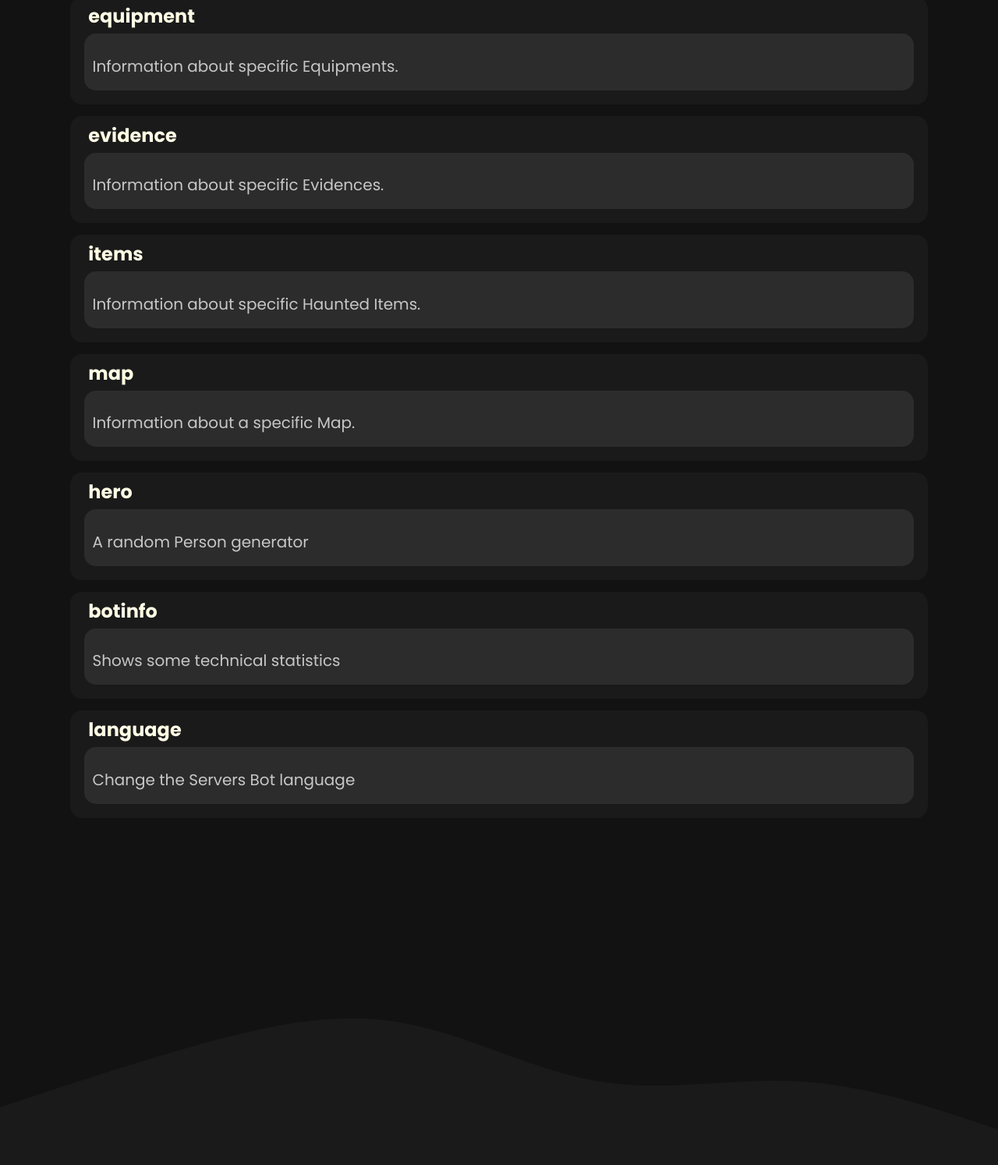
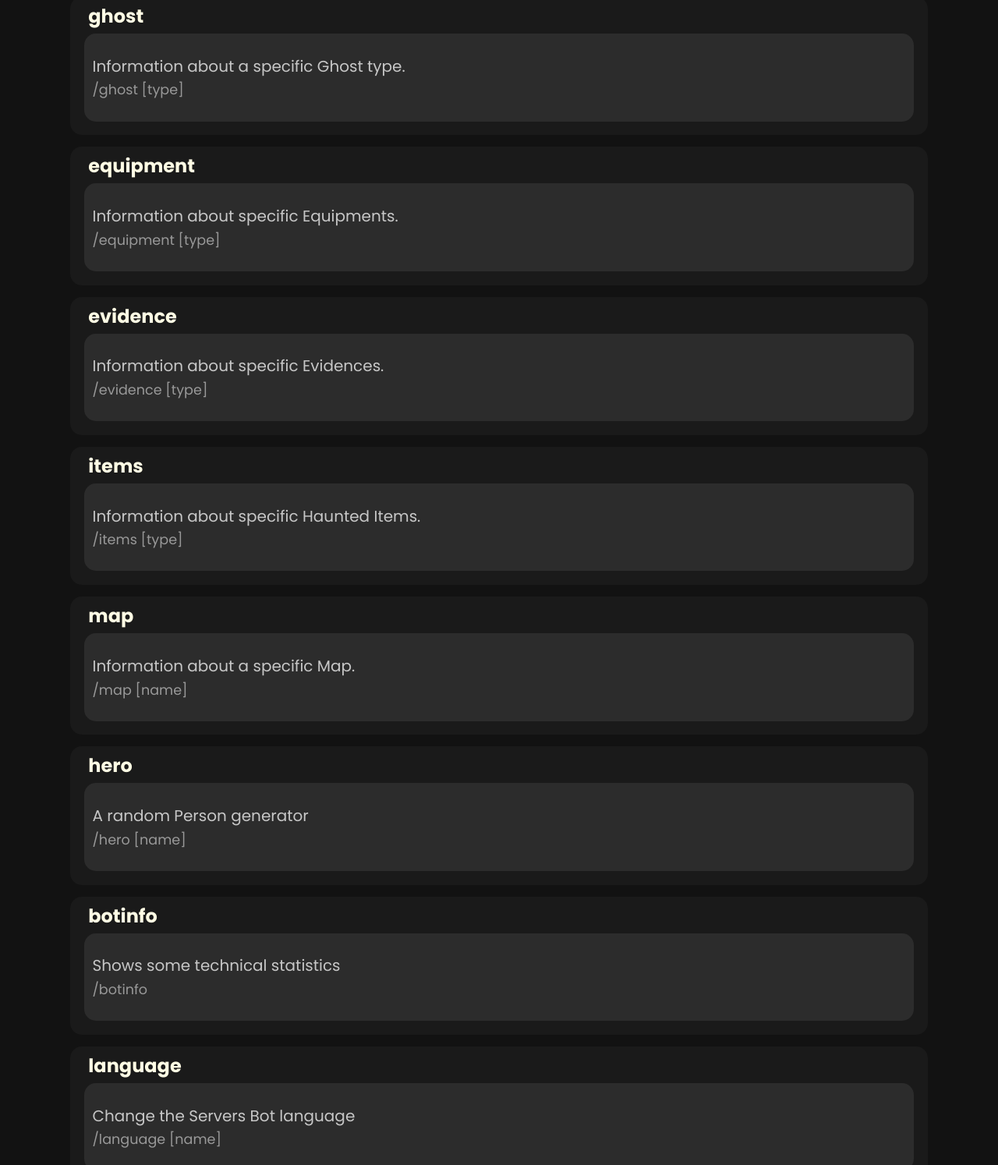
Before and after one commit to Ghosty-Phasmo-Helper/website, a plain HTML site: page index.html in a window 1280 px wide. Shown: the part 2044-3538 px from the top of the page at 78% size. Drawn offline with nearby package versions, Linux system fonts and the light colour scheme.

Commit message:
v1.0.1
Added "Syntax" to command list

```diff
--- a/index.html
+++ b/index.html
@@ -138,13 +138,25 @@
         <div class="commands">
             <!-- Command Start -->
             <div class="command" data-name="phasmo">
+                <h2>ghost</h2><span>
+                    <div class="cmdinfo">
+                        <p>Information about a specific Ghost type.</p>
+                    </div>
+                    <div class="cmdali">
+                        <p>/ghost [type]</p>
+                    </div>
+                </span>
+            </div>
+            <!-- Command End -->
+            <!-- Command Start -->
+            <div class="command" data-name="phasmo">
                 <h2>equipment</h2><span>
                     <div class="cmdinfo">
                         <p>Information about specific Equipments.</p>
                     </div>
-                    <!--div class="cmdali">
-                        <p>Aliases:</p>
-                    </div-->
+                    <div class="cmdali">
+                        <p>/equipment [type]</p>
+                    </div>
                 </span>
             </div>
             <!-- Command End -->
@@ -153,6 +165,9 @@
                 <h2>evidence</h2><span>
                     <div class="cmdinfo">
                         <p>Information about specific Evidences.</p>
+                    </div>
+                    <div class="cmdali">
+                        <p>/evidence [type]</p>
                     </div>
                 </span>
             </div>
@@ -163,6 +178,9 @@
                     <div class="cmdinfo">
                         <p>Information about specific Haunted Items.</p>
                     </div>
+                    <div class="cmdali">
+                        <p>/items [type]</p>
+                    </div>
                 </span>
             </div>
             <!-- Command End -->
@@ -171,6 +189,9 @@
                 <h2>map</h2><span>
                     <div class="cmdinfo">
                         <p>Information about a specific Map.</p>
+                    </div>
+                    <div class="cmdali">
+                        <p>/map [name]</p>
                     </div>
                 </span>
             </div>
@@ -181,6 +202,9 @@
                     <div class="cmdinfo">
                         <p>A random Person generator</p>
                     </div>
+                    <div class="cmdali">
+                        <p>/hero [name]</p>
+                    </div>
                 </span>
             </div>
             <!-- Command End -->
@@ -190,6 +214,9 @@
                     <div class="cmdinfo">
                         <p>Shows some technical statistics</p>
                     </div>
+                    <div class="cmdali">
+                        <p>/botinfo</p>
+                    </div>
                 </span>
             </div>
             <!-- Command End -->
@@ -198,6 +225,9 @@
                 <h2>language</h2><span>
                     <div class="cmdinfo">
                         <p>Change the Servers Bot language</p>
+                    </div>
+                    <div class="cmdali">
+                        <p>/language [name]</p>
                     </div>
                 </span>
             </div>
```
